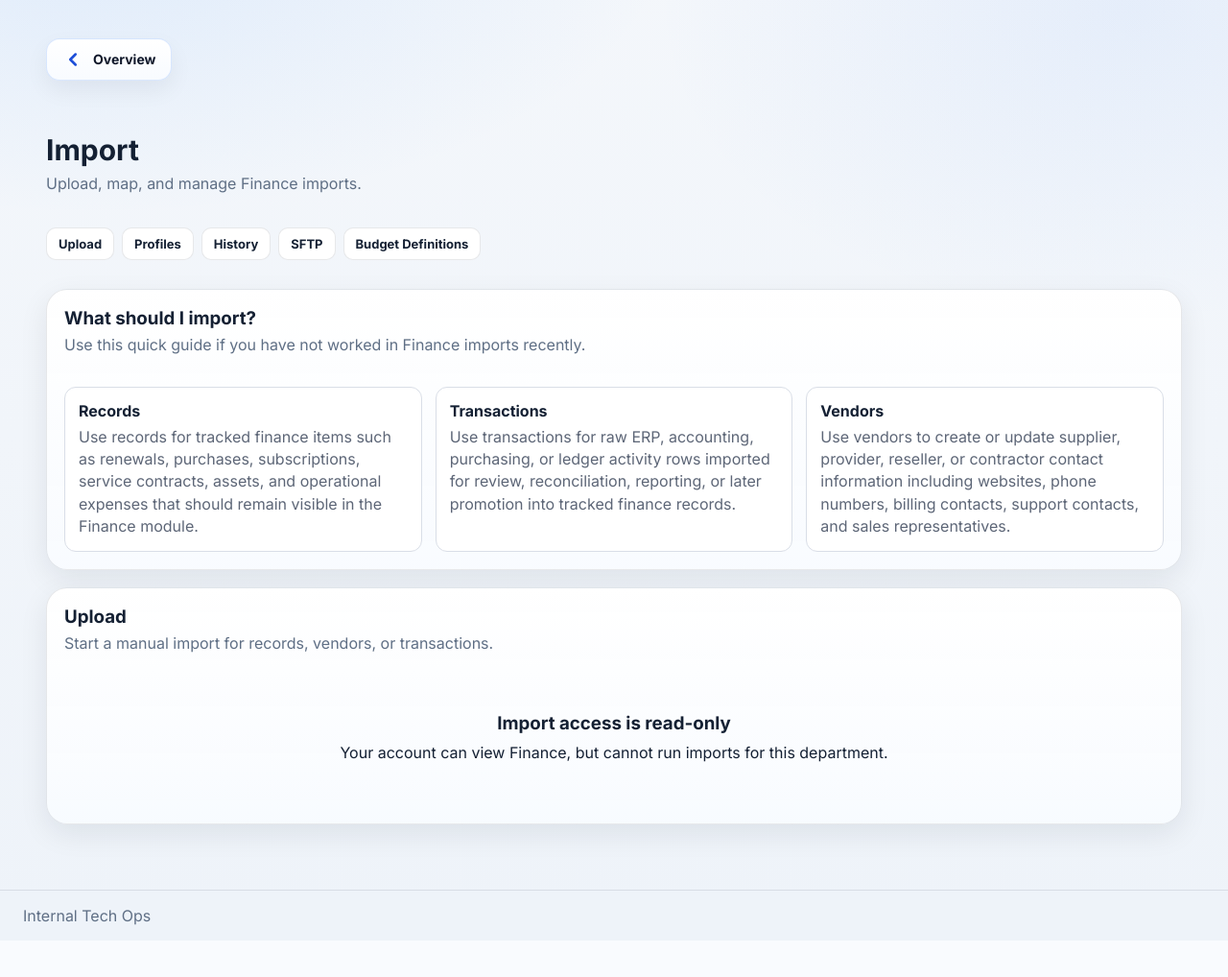
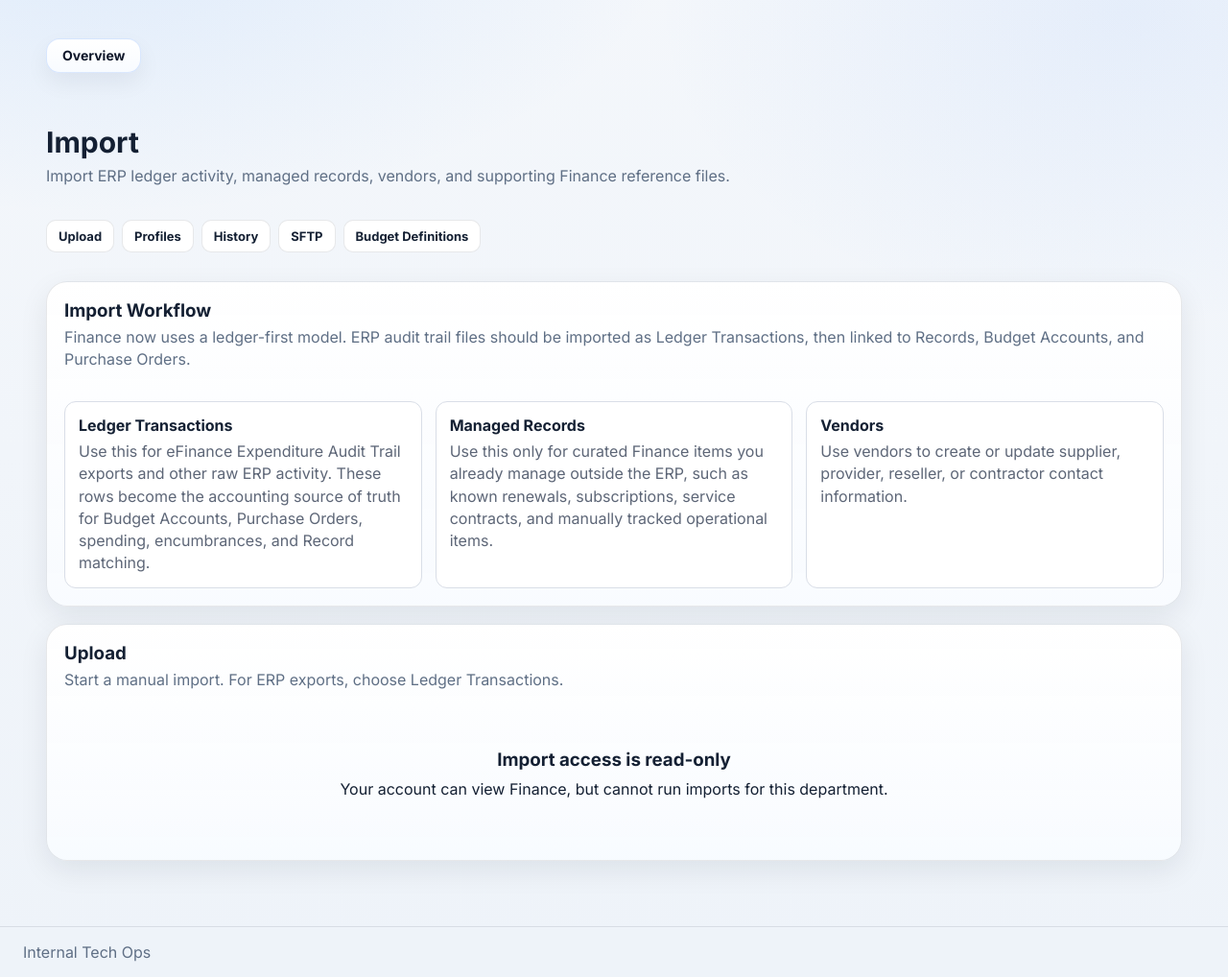
Before and after one commit to bj-pullman/launchpad-core, a Python web app: template apps/finance/templates/finance/imports.html in a window 1280 px wide. Shown: the part 77-1095 px from the top of the page at 96% size. Before the commit the page ends 1041 px from the top, so only its background shows below. Run offline with Jinja, Linux system fonts and the light colour scheme; the template is opened without the code that fills it, so the values that code supplies are empty.

Commit message:
Update import page for ledger-first workflow

```diff
--- a/apps/finance/templates/finance/imports.html
+++ b/apps/finance/templates/finance/imports.html
@@ -1,10 +1,7 @@
 {% extends "launchpad_ui/base.html" %}
 
 {% block extra_css %}
-<link
-  rel="stylesheet"
-  href="{{ url_for('finance.static', filename='finance/finance.css') }}"
->
+<link rel="stylesheet" href="{{ url_for('finance.static', filename='finance/finance.css') }}">
 {% endblock %}
 
 {% block content %}
@@ -12,11 +9,6 @@
 
   <div class="finance-back-row">
     <a href="{{ url_for('finance.department_overview', department_name=department_name) }}" class="finance-back-link">
-      <span class="finance-back-link-icon" aria-hidden="true">
-        <svg xmlns="http://www.w3.org/2000/svg" viewBox="0 0 24 24" fill="none" stroke="currentColor" stroke-width="2.8" stroke-linecap="round" stroke-linejoin="round">
-          <path d="M15 18l-6-6 6-6"/>
-        </svg>
-      </span>
       <span>Overview</span>
     </a>
   </div>
@@ -24,7 +16,7 @@
   <div class="page-header">
     <div>
       <h1>{{ department_name }} Import</h1>
-      <p class="page-subtitle">Upload, map, and manage Finance imports.</p>
+      <p class="page-subtitle">Import ERP ledger activity, managed records, vendors, and supporting Finance reference files.</p>
     </div>
   </div>
 
@@ -33,58 +25,25 @@
   <div class="content-card">
     <div class="finance-section-header">
       <div>
-        <h3 class="finance-section-title">What should I import?</h3>
-        <p class="finance-section-subtitle">Use this quick guide if you have not worked in Finance imports recently.</p>
+        <h3 class="finance-section-title">Import Workflow</h3>
+        <p class="finance-section-subtitle">Finance now uses a ledger-first model. ERP audit trail files should be imported as Ledger Transactions, then linked to Records, Budget Accounts, and Purchase Orders.</p>
       </div>
     </div>
 
     <div class="finance-import-help-grid">
-      <div
-        class="finance-import-help-card"
-        data-import-help-card="records"
-        role="button"
-        tabindex="0"
-        aria-label="Choose Records import type"
-      >
-        <h4>Records</h4>
-
-        <p>
-          Use records for tracked finance items such as renewals, purchases,
-          subscriptions, service contracts, assets, and operational expenses
-          that should remain visible in the Finance module.
-        </p>
+      <div class="finance-import-help-card finance-import-help-card-primary" data-import-help-card="transactions" role="button" tabindex="0" aria-label="Choose Ledger Transactions import type">
+        <h4>Ledger Transactions</h4>
+        <p>Use this for eFinance Expenditure Audit Trail exports and other raw ERP activity. These rows become the accounting source of truth for Budget Accounts, Purchase Orders, spending, encumbrances, and Record matching.</p>
       </div>
 
-      <div
-        class="finance-import-help-card"
-        data-import-help-card="transactions"
-        role="button"
-        tabindex="0"
-        aria-label="Choose Transactions import type"
-      >
-        <h4>Transactions</h4>
-
-        <p>
-          Use transactions for raw ERP, accounting, purchasing, or ledger
-          activity rows imported for review, reconciliation, reporting,
-          or later promotion into tracked finance records.
-        </p>
+      <div class="finance-import-help-card" data-import-help-card="records" role="button" tabindex="0" aria-label="Choose Managed Records import type">
+        <h4>Managed Records</h4>
+        <p>Use this only for curated Finance items you already manage outside the ERP, such as known renewals, subscriptions, service contracts, and manually tracked operational items.</p>
       </div>
 
-      <div
-        class="finance-import-help-card"
-        data-import-help-card="vendors"
-        role="button"
-        tabindex="0"
-        aria-label="Choose Vendors import type"
-      >
+      <div class="finance-import-help-card" data-import-help-card="vendors" role="button" tabindex="0" aria-label="Choose Vendors import type">
         <h4>Vendors</h4>
-
-        <p>
-          Use vendors to create or update supplier, provider, reseller,
-          or contractor contact information including websites, phone numbers,
-          billing contacts, support contacts, and sales representatives.
-        </p>
+        <p>Use vendors to create or update supplier, provider, reseller, or contractor contact information.</p>
       </div>
     </div>
   </div>
@@ -93,7 +52,7 @@
     <div class="finance-section-header">
       <div>
         <h3 class="finance-section-title">Upload</h3>
-        <p class="finance-section-subtitle">Start a manual import for records, vendors, or transactions.</p>
+        <p class="finance-section-subtitle">Start a manual import. For ERP exports, choose Ledger Transactions.</p>
       </div>
     </div>
 
@@ -104,8 +63,8 @@
             <label for="import_type">Import Type</label>
             <select id="import_type" name="import_type" data-import-type-select>
               <option value="" {% if not selected_import_type %}selected{% endif %}>Choose a type</option>
-              <option value="records" {% if selected_import_type == "records" %}selected{% endif %}>Records</option>
-              <option value="transactions" {% if selected_import_type == "transactions" %}selected{% endif %}>Transactions</option>
+              <option value="transactions" {% if selected_import_type == "transactions" %}selected{% endif %}>Ledger Transactions</option>
+              <option value="records" {% if selected_import_type == "records" %}selected{% endif %}>Managed Records</option>
               <option value="vendors" {% if selected_import_type == "vendors" %}selected{% endif %}>Vendors</option>
             </select>
           </div>
@@ -126,21 +85,14 @@
               <label class="finance-file-label">
                 <span class="finance-file-button">Choose CSV/XLSX</span>
                 <span class="finance-file-name" id="finance-file-name">No file selected</span>
-                <input
-                  type="file"
-                  id="import_file"
-                  name="import_file"
-                  accept=".csv,.xlsx"
-                >
+                <input type="file" id="import_file" name="import_file" accept=".csv,.xlsx">
               </label>
             </div>
           </div>
         </div>
 
         <div class="finance-form-actions">
-          <button type="submit" class="btn btn-primary finance-action-button">
-            Continue to Mapping
-          </button>
+          <button type="submit" class="btn btn-primary finance-action-button">Continue to Mapping</button>
         </div>
       </form>
     {% else %}
```
